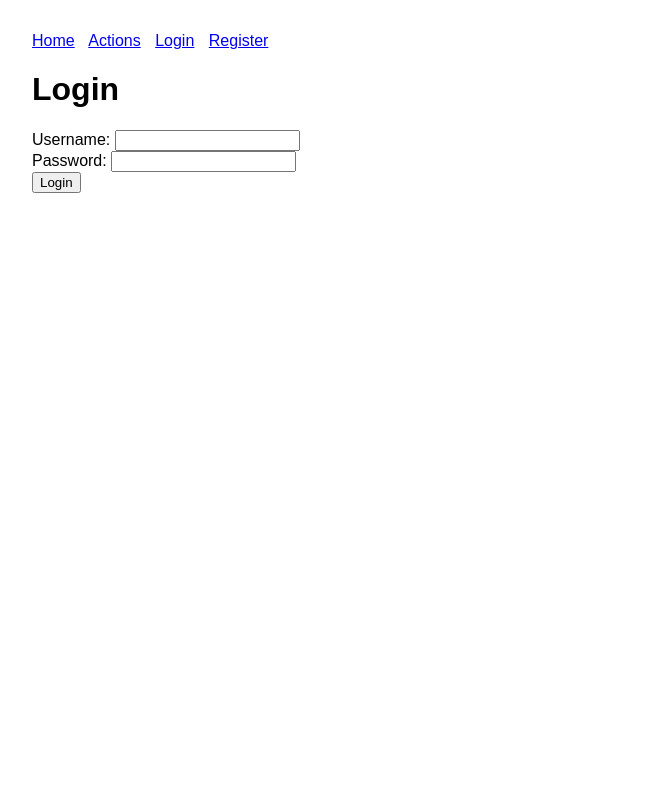
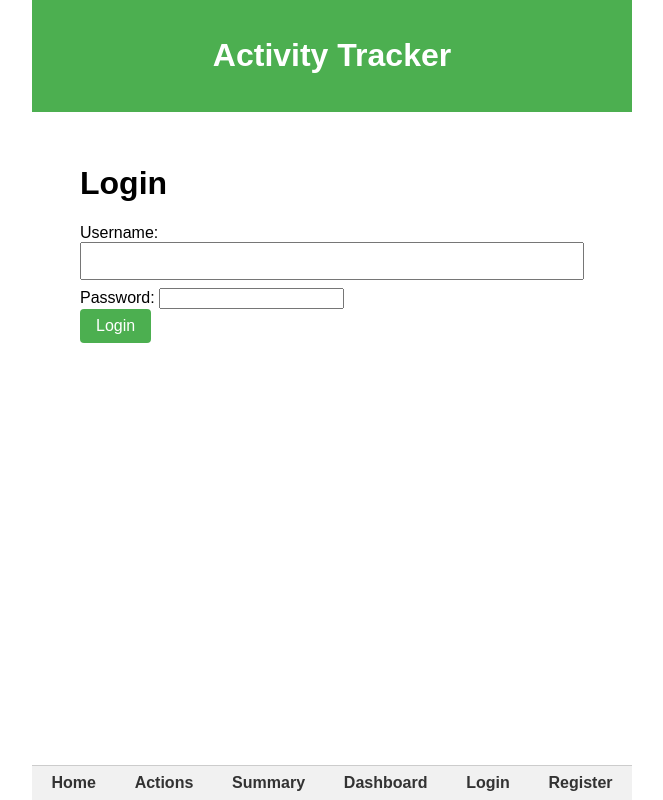
Before and after one commit to hallowslab/ActivTracker, a Flask app: page /login in a window 1280 px wide. Shown: the whole page, without its empty margins (308-971 px from the left). Run offline with Flask 3, Linux system fonts and the light colour scheme.

Commit message:
update and clean base

```diff
--- a/src/templates/base.html
+++ b/src/templates/base.html
@@ -3,19 +3,121 @@
 <head>
     <meta charset="UTF-8">
     <title>{% block title %}Activity Tracker{% endblock %}</title>
+    <meta name="viewport" content="width=device-width, initial-scale=1.0">
     <style>
-        body { font-family: sans-serif; max-width: 600px; margin: 2rem auto; }
-        nav a { margin-right: 10px; }
-        ul.flash { list-style: none; padding: 0; }
+        /* --- Global styles --- */
+        body {
+            font-family: sans-serif;
+            max-width: 600px;
+            margin: 0 auto;
+            padding: 0;
+            display: flex;
+            flex-direction: column;
+            min-height: 100vh;
+        }
+
+        header {
+            background-color: #4CAF50;
+            color: white;
+            padding: 1rem;
+            text-align: center;
+            position: sticky;
+            top: 0;
+            z-index: 10;
+        }
+
+        nav {
+            display: flex;
+            justify-content: space-around;
+            background-color: #f1f1f1;
+            padding: 0.5rem 0;
+            border-top: 1px solid #ccc;
+            position: sticky;
+            bottom: 0;
+        }
+
+        nav a {
+            text-decoration: none;
+            color: #333;
+            font-weight: bold;
+        }
+
+        nav a:active {
+            color: #4CAF50;
+        }
+
+        main {
+            flex: 1;
+            padding: 1rem;
+            overflow-y: auto;
+        }
+
+        /* Flash messages */
+        ul.flash {
+            list-style: none;
+            padding: 0;
+        }
+
         li.success { color: green; }
         li.error { color: red; }
+
+        /* Buttons */
+        button {
+            padding: 0.5rem 1rem;
+            font-size: 1rem;
+            border: none;
+            border-radius: 0.25rem;
+            background-color: #4CAF50;
+            color: white;
+            cursor: pointer;
+            transition: transform 0.1s, background-color 0.1s;
+        }
+
+        button:active {
+            transform: scale(0.95);
+            background-color: #45a049;
+        }
+
+        input[type="text"], input[type="number"] {
+            padding: 0.5rem;
+            font-size: 1rem;
+            width: 100%;
+            margin-bottom: 0.5rem;
+            box-sizing: border-box;
+        }
+
+        /* Responsive adjustments */
+        @media (min-width: 600px) {
+            main { padding: 2rem 3rem; }
+        }
     </style>
+    {% block head %}{% endblock %}
 </head>
 <body>
+
+    <header>
+        <h1>{% block header %}Activity Tracker{% endblock %}</h1>
+    </header>
+
+    <main>
+        {% with messages = get_flashed_messages(with_categories=True) %}
+          {% if messages %}
+            <ul class="flash">
+              {% for category, message in messages %}
+                <li class="{{ category }}">{{ message }}</li>
+              {% endfor %}
+            </ul>
+          {% endif %}
+        {% endwith %}
+
+        {% block content %}{% endblock %}
+    </main>
 
     <nav>
         <a href="{{ url_for('index') }}">Home</a>
         <a href="{{ url_for('action.list_actions') }}">Actions</a>
+        <a href="{{ url_for('dashboard.view_summary') }}">Summary</a>
+        <a href="{{ url_for('dashboard.overview') }}">Dashboard</a>
         {% if session.get('user_id') %}
             <a href="{{ url_for('auth.logout') }}">Logout</a>
         {% else %}
@@ -24,19 +126,6 @@
         {% endif %}
     </nav>
 
-    <!-- ✅ Flash messages -->
-    {% with messages = get_flashed_messages(with_categories=True) %}
-      {% if messages %}
-        <ul class="flash">
-          {% for category, message in messages %}
-            <li class="{{ category }}">{{ message }}</li>
-          {% endfor %}
-        </ul>
-      {% endif %}
-    {% endwith %}
-
-    <!-- ✅ Main content block -->
-    {% block content %}{% endblock %}
-
+    {% block scripts %}{% endblock %}
 </body>
 </html>
```
